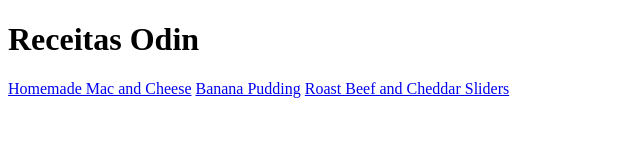
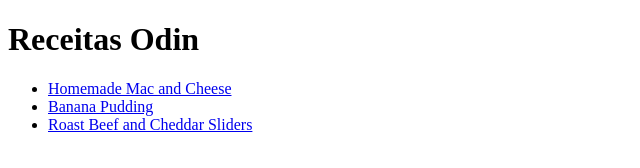
Before and after one commit to Fufs2/odin-recipes, a plain HTML site: page index.html in a window 1280 px wide. Shown: the whole page, without its empty margins (0-640 px from the left). Drawn offline with Linux system fonts and the light colour scheme.

Commit message:
Atualizada a visualização dos links

```diff
--- a/index.html
+++ b/index.html
@@ -7,8 +7,13 @@
 </head>
 <body>
     <h1>Receitas Odin</h1>
-    <a href="Recipes/macncheese.html">Homemade Mac and Cheese</a>
-    <a href="Recipes/bananapudding.html">Banana Pudding</a>
-    <a href="Recipes/roastbeef.html">Roast Beef and Cheddar Sliders</a>
+    <ul>
+        <li><a href="Recipes/macncheese.html">Homemade Mac and Cheese</a></li>
+        <li><a href="Recipes/bananapudding.html">Banana Pudding</a></li>
+        <li><a href="Recipes/roastbeef.html">Roast Beef and Cheddar Sliders</a></li>
+    </ul>
+
+
+
 </body>
 </html>
```
